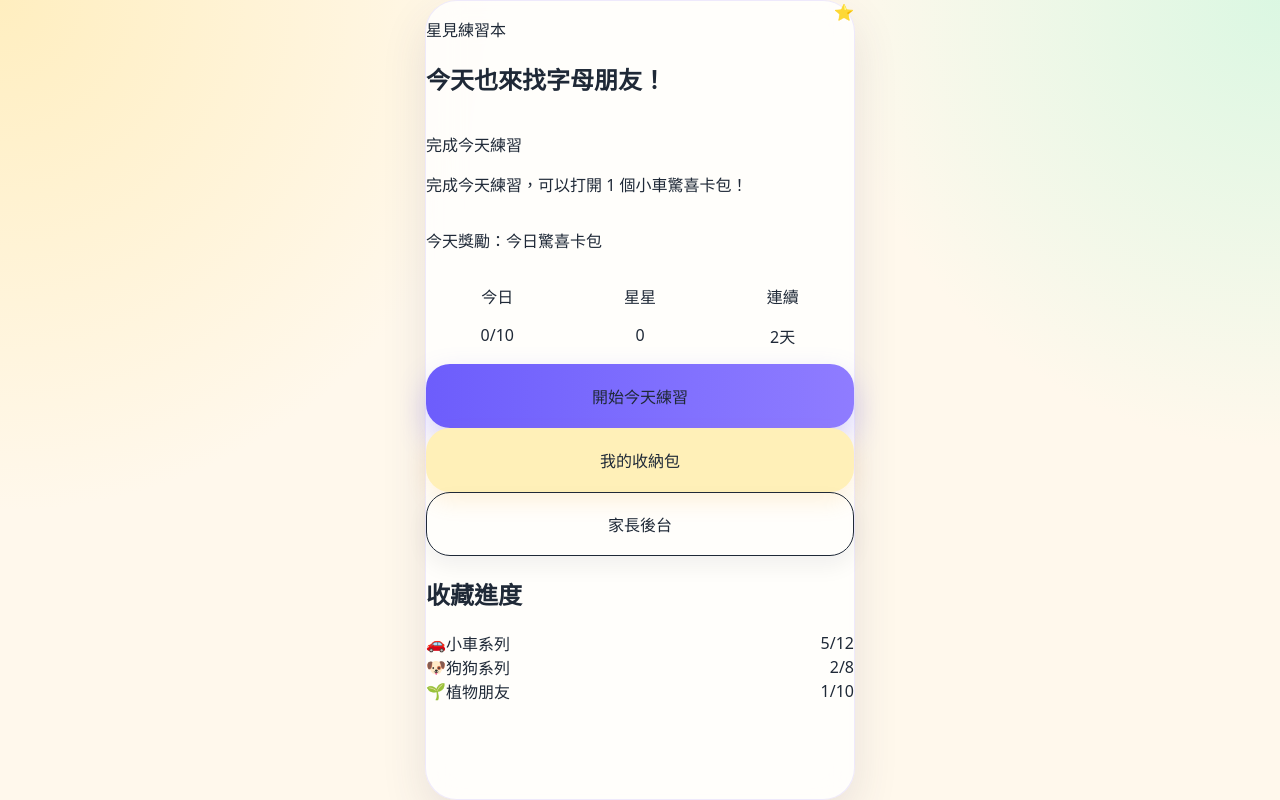
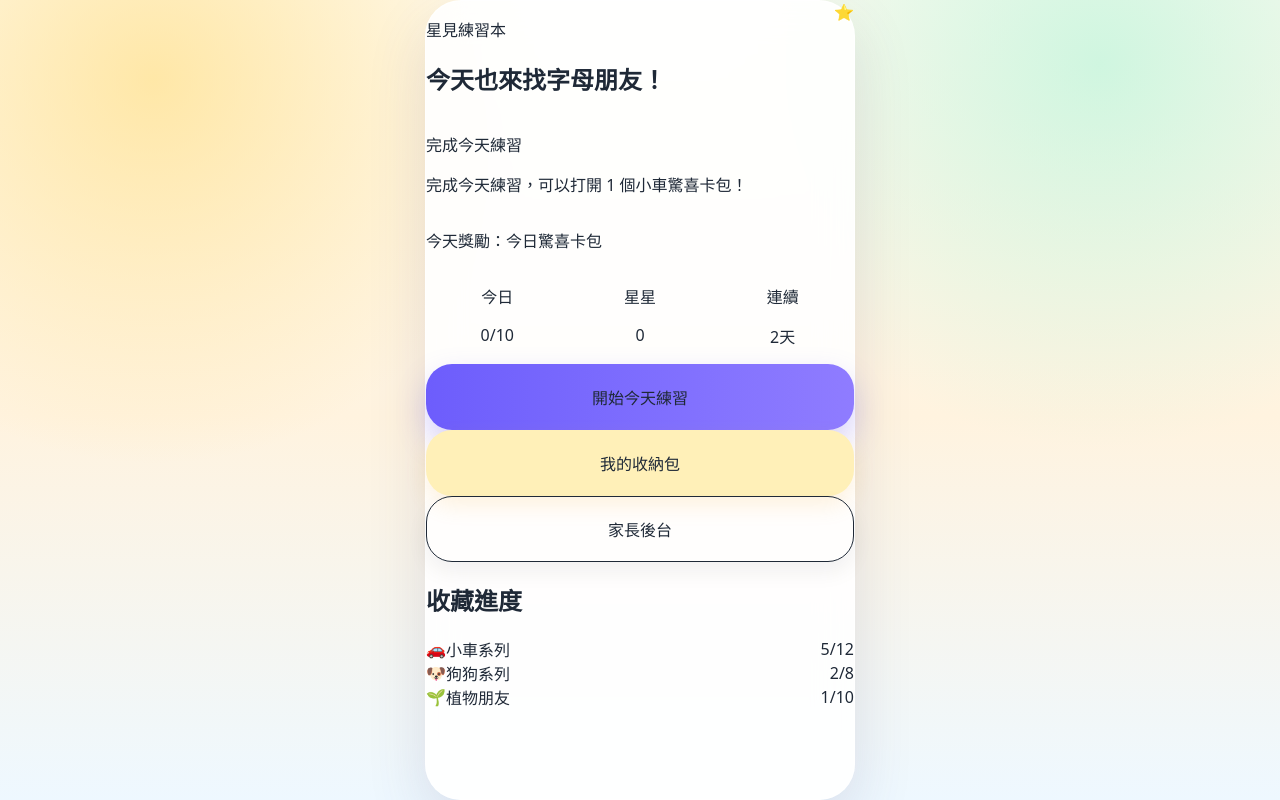
Before and after one commit to daisanity-svg/star-practice-pwa, a Next.js app: page / in a window 1280 px wide. Built offline with nearby package versions, Linux system fonts and the light colour scheme; no server answers; the database is empty.

Commit message:
Refine global kid app visual style

```diff
--- a/app/globals.css
+++ b/app/globals.css
@@ -21,9 +21,9 @@ body {
   min-height: 100%;
   margin: 0;
   background:
-    radial-gradient(circle at top left, rgba(255, 233, 168, 0.65), transparent 32rem),
-    radial-gradient(circle at top right, rgba(207, 247, 223, 0.75), transparent 28rem),
-    var(--background);
+    radial-gradient(circle at 12% 10%, rgba(255, 222, 130, 0.65), transparent 24rem),
+    radial-gradient(circle at 86% 8%, rgba(194, 245, 220, 0.78), transparent 24rem),
+    linear-gradient(180deg, #fffaf0 0%, #fff3df 52%, #eef8ff 100%);
   color: var(--foreground);
   font-family: ui-rounded, system-ui, -apple-system, BlinkMacSystemFont, "Segoe UI", sans-serif;
 }
@@ -43,14 +43,23 @@ button, input, textarea, select {
 }
 
 .kid-card {
-  border: 1px solid rgba(114, 87, 255, 0.12);
-  border-radius: 32px;
-  background: rgba(255, 255, 255, 0.78);
-  box-shadow: 0 18px 45px rgba(62, 58, 89, 0.12);
+  border: 1px solid rgba(255, 255, 255, 0.82);
+  border-radius: 36px;
+  background: rgba(255, 255, 255, 0.9);
+  box-shadow: 0 24px 60px rgba(77, 68, 111, 0.14);
   backdrop-filter: blur(18px);
 }
 
 .tap-target {
-  min-height: 64px;
-  border-radius: 24px;
+  min-height: 66px;
+  border-radius: 26px;
 }
+
+.no-scrollbar::-webkit-scrollbar {
+  display: none;
+}
+
+.no-scrollbar {
+  -ms-overflow-style: none;
+  scrollbar-width: none;
+}
```
